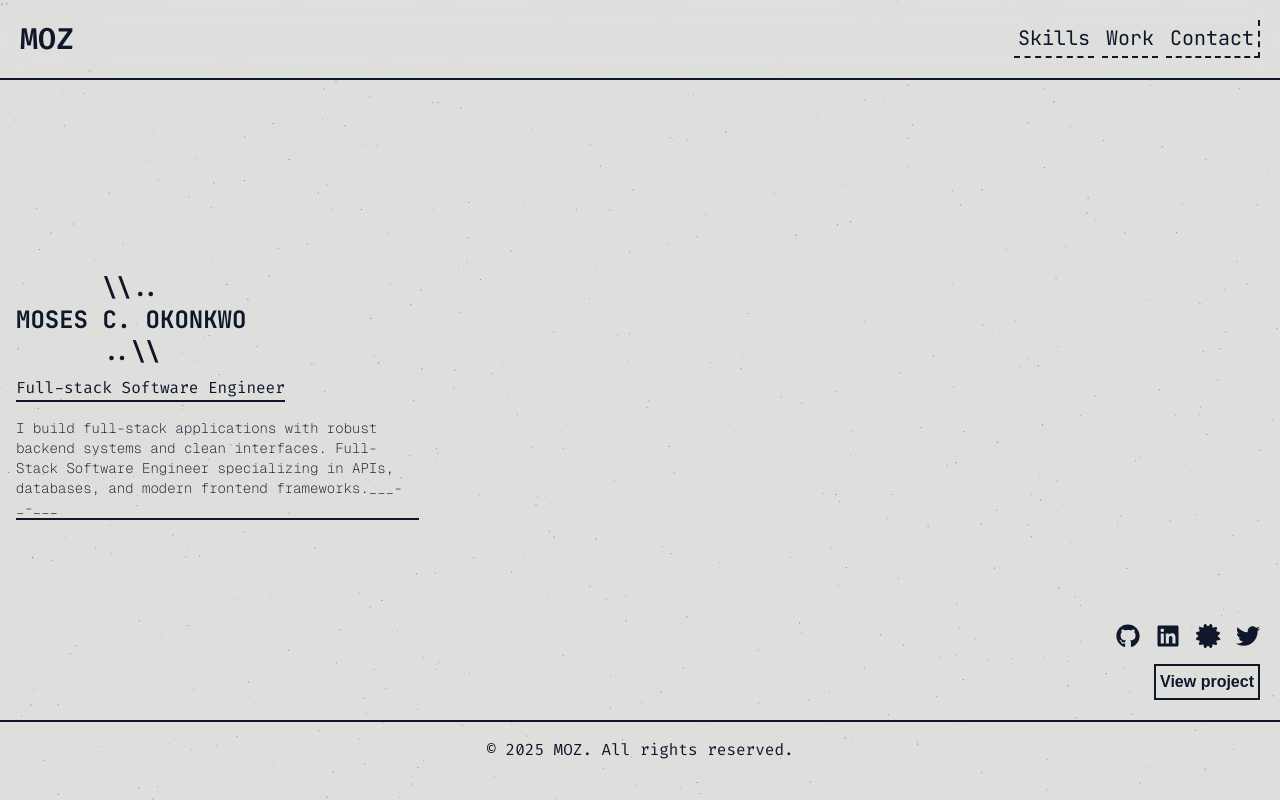
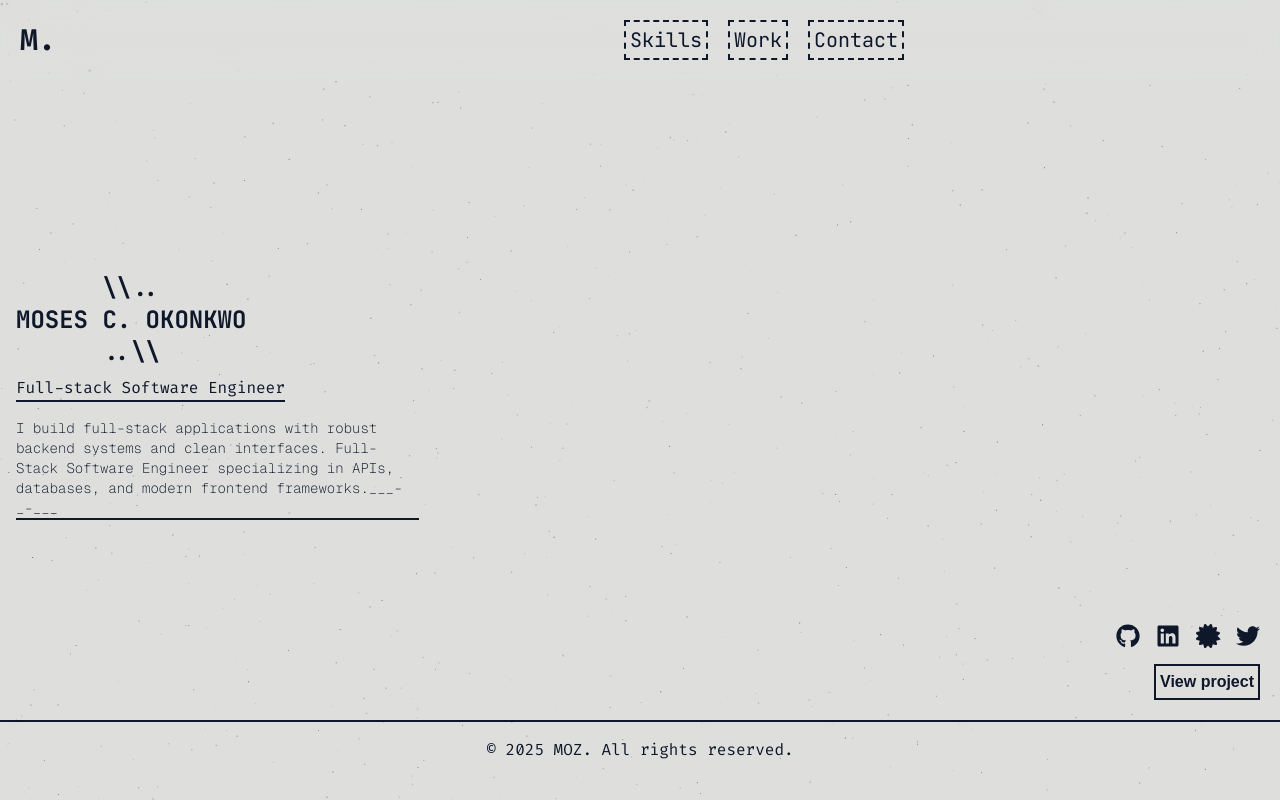
Before and after one commit to moses-Dera/moses-portfolio, a Next.js app: page / in a window 1280 px wide. Built offline with nearby package versions, Linux system fonts and the light colour scheme; no server answers.

Commit message:
feat: add animated navigation bar component with Next.js Link and Framer Motion.

```diff
--- a/components/navbar.tsx
+++ b/components/navbar.tsx
@@ -8,9 +8,9 @@ export default function Navbar() {
             initial={{ y: -100, opacity: 0 }}
             animate={{ y: 0, opacity: 1 }}
             transition={{ duration: 0.5 }}
-            className="z-10 h-[10vh] sticky top-0 left-0 right-0 flex flex-row justify-between items-center px-2 sm:px-5 p-4 border-b-2 backdrop-blur-md"
+            className="z-10 h-[10vh] sticky top-0 left-0 right-0 flex flex-row justify-center items-center px-2 sm:px-5 p-4 backdrop-blur-md"
         >
-            <Link href="/" className="w-1/2">
+            <Link href="/" className="w-2/10">
                 <motion.div
                     whileHover={{ scale: 1.05 }}
                     className="text-xl sm:text-3xl font-extrabold font-fira flex justify-start items-center"
@@ -19,27 +19,27 @@ export default function Navbar() {
                         whileHover={{ rotate: 360 }}
                         transition={{ duration: 0.5 }}
                     >
-                        <span className="text-xl sm:text-3xl font-extrabold font-fira">MOZ</span>
+                        <span className="text-xl sm:text-3xl font-extrabold font-fira">M.</span>
                     </motion.div>
                 </motion.div>
             </Link>
-            <div className="w-1/2">
-                <ul className="flex flex-row justify-end items-center gap-1 sm:gap-2" style={{ fontFamily: 'var(--font-jetbrains)' }}>
+            <div className="w-8/10 flex flex-row justify-center items-center gap-1 sm:gap-2">
+                <ul className="flex flex-row justify-center items-center gap-4 sm:gap-5" style={{ fontFamily: 'var(--font-jetbrains)' }}>
                     <motion.li
                         whileHover={{ scale: 1.1, y: -2 }}
-                        className="text-sm sm:text-xl font-light border-b-2 border-dashed p-1"
+                        className="text-sm sm:text-xl font-light border-2 border-dashed hover:border-none p-1"
                     >
                         <Link href="/skill">Skills</Link>
                     </motion.li>
                     <motion.li
                         whileHover={{ scale: 1.1, y: -2 }}
-                        className="text-sm sm:text-xl font-light border-b-2 border-dashed p-1"
+                        className="text-sm sm:text-xl font-light border-2 border-dashed hover:border-none p-1"
                     >
                         <Link href="/project">Work</Link>
                     </motion.li>
                     <motion.li
                         whileHover={{ scale: 1.1, y: -2 }}
-                        className="text-sm sm:text-xl font-light border-r-2 border-b-2 border-dashed p-1"
+                        className="text-sm sm:text-xl font-light border-2 border-b-2 border-dashed hover:border-none p-1"
                     >
                         <Link href="/contact">Contact</Link>
                     </motion.li>
```
